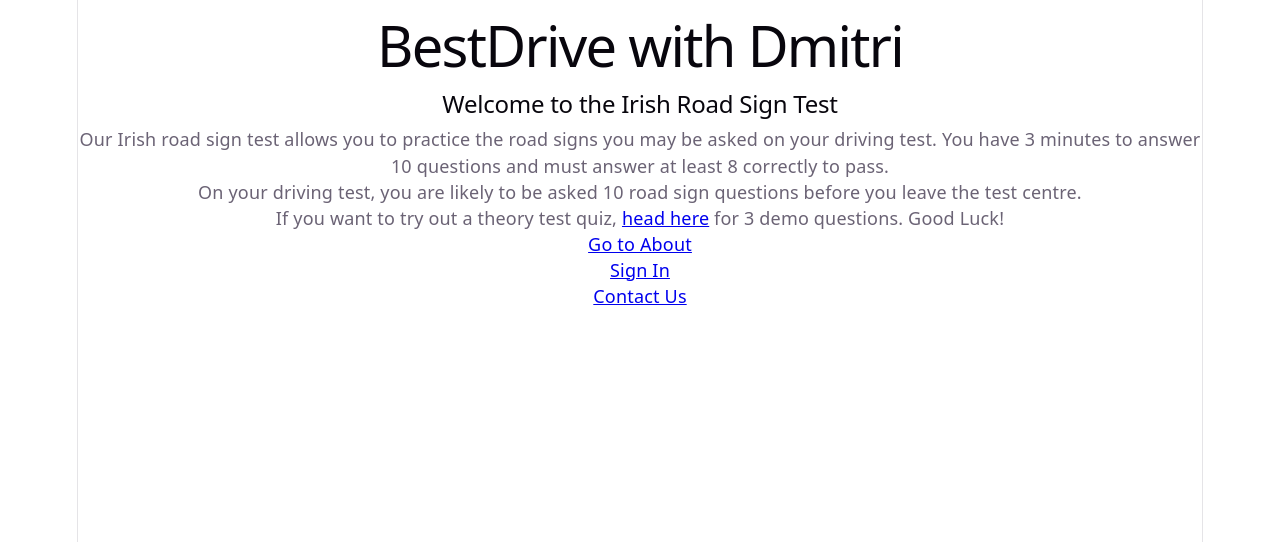
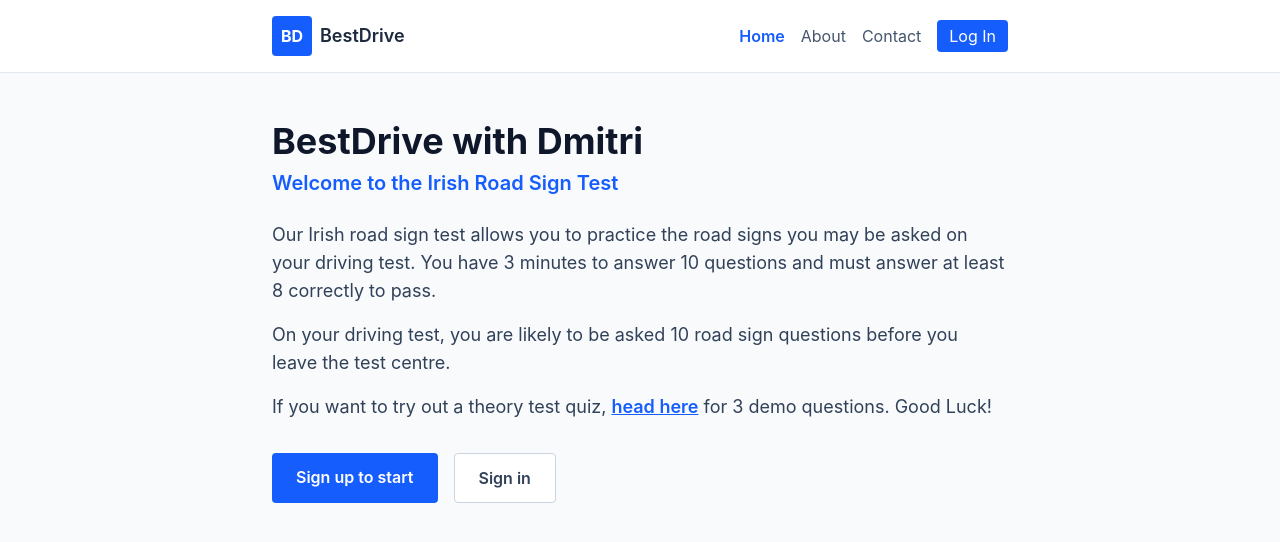
Before and after one commit to Dmitriko15/road-signs-quiz, a React (Vite) app in the folder road-signs-quiz/: page / in a window 1280 px wide. Shown: the top 542 px of the page. Built offline with nearby package versions, Linux system fonts and the light colour scheme.

Commit message:
Added Tailwind, Header, Layout and fixed some minor issues after applying styling in Home page

```diff
--- a/road-signs-quiz/index.html
+++ b/road-signs-quiz/index.html
@@ -4,7 +4,7 @@
     <meta charset="UTF-8" />
     <link rel="icon" type="image/svg+xml" href="/favicon.svg" />
     <meta name="viewport" content="width=device-width, initial-scale=1.0" />
-    <title>road-signs-quiz</title>
+    <title>BestDrive – Irish Road Sign Test</title>
   </head>
   <body>
     <div id="root"></div>
--- a/road-signs-quiz/src/App.jsx
+++ b/road-signs-quiz/src/App.jsx
@@ -1,4 +1,3 @@
-import './App.css'
 import { AuthProvider } from './context/AuthContext'
 import { BrowserRouter, Routes, Route } from 'react-router-dom'
 import { ProtectedRoute } from './components/ProtectedRoutes'
@@ -10,12 +9,14 @@ import Login from './pages/Login'
 import Account from './pages/Account'
 import Exam from './pages/Exam'
 import Demo from './attempt/Demo'
+import Layout from './components/Layout'
 
 function App() {
   return (
     <BrowserRouter>
       <AuthProvider>
         <Routes>
+          <Route element={<Layout />}>
             <Route path="/" element={<Home />} />
             <Route path="/about" element={<About />} />
             <Route path="/contact" element={<Contact />} />
@@ -24,6 +25,7 @@ function App() {
             <Route path="/demo" element={<Demo />} />
             <Route path="/account" element={<ProtectedRoute><Account /></ProtectedRoute>} />
             <Route path="/exam" element={<ProtectedRoute><Exam /></ProtectedRoute>} />
+          </Route>
         </Routes>
       </AuthProvider>
     </BrowserRouter>
--- /dev/null
+++ b/road-signs-quiz/src/components/Header.jsx
@@ -0,0 +1,54 @@
+import { Link, NavLink, useNavigate } from 'react-router-dom'
+import { useAuth } from '../context/AuthContext'
+
+function navClass({ isActive }) {
+    return isActive
+        ? 'font-semibold text-blue-600'
+        : 'text-slate-600 hover:text-blue-600'
+}
+
+function Header() {
+    const { user, handleLogout } = useAuth()
+    const navigate = useNavigate()
+
+    function onLogout() {
+        handleLogout()
+        navigate('/')
+    }
+
+    return (
+        <header className="border-b border-slate-200 bg-white">
+            <div className="mx-auto flex max-w-3xl flex-wrap items-center justify-between gap-4 p-4">
+                <Link to="/" className="flex items-center gap-2">
+                    <div className="flex h-10 w-10 items-center justify-center rounded bg-blue-600 font-bold text-white">
+                        BD
+                    </div>
+                    <span className="text-lg font-semibold text-slate-800">BestDrive</span>
+                </Link>
+
+                <nav className="flex flex-wrap items-center gap-4">
+                    <NavLink to="/" end className={navClass}>Home</NavLink>
+                    <NavLink to="/about" className={navClass}>About</NavLink>
+                    <NavLink to="/contact" className={navClass}>Contact</NavLink>
+
+                    {user ? (
+                        <>
+                            <NavLink to="/account" className={navClass}>Account</NavLink>
+                            <button onClick={onLogout} className="rounded border border-slate-300 px-3 py-1 text-slate-700 hover:bg-slate-100">
+                                Logout
+                            </button>
+                        </>
+                    ):(
+                        <>
+                            <Link to="/login" className="rounded bg-blue-600 px-3 py-1 text-white hover:bg-blue-700">
+                                Log In
+                            </Link>
+                        </>
+                    )}
+                </nav>
+            </div>
+        </header>
+    )
+}
+
+export default Header
--- /dev/null
+++ b/road-signs-quiz/src/components/Layout.jsx
@@ -0,0 +1,15 @@
+import { Outlet } from 'react-router-dom'
+import Header from './Header'
+
+function Layout() {
+    return (
+        <div className="min-h-screen bg-slate-50 text-slate-800">
+            <Header />
+            <main className="mx-auto max-w-3xl p-4">
+                <Outlet />
+            </main>
+        </div>
+    )
+}
+
+export default Layout
--- a/road-signs-quiz/src/data/userStore.js
+++ b/road-signs-quiz/src/data/userStore.js
@@ -10,7 +10,7 @@ saveAttempt() - add completed quiz attempt to current user's account
 
 DATA SHAPE (stored in localStorage under 'users')
 User:    { id, email, password, attempts: [] }
-Attempt: { date (ISO string), score, total, passed (boolean), answers: [] }
+Attempt: { date (ISO string), score, total, passed (boolean), answers: [{ questionId, selectedIndex, correct }] }
 */
 
 const USERS_KEY = 'users'
--- a/road-signs-quiz/src/index.css
+++ b/road-signs-quiz/src/index.css
@@ -1,111 +1 @@
-:root {
-  --text: #6b6375;
-  --text-h: #08060d;
-  --bg: #fff;
-  --border: #e5e4e7;
-  --code-bg: #f4f3ec;
-  --accent: #aa3bff;
-  --accent-bg: rgba(170, 59, 255, 0.1);
-  --accent-border: rgba(170, 59, 255, 0.5);
-  --social-bg: rgba(244, 243, 236, 0.5);
-  --shadow:
-    rgba(0, 0, 0, 0.1) 0 10px 15px -3px, rgba(0, 0, 0, 0.05) 0 4px 6px -2px;
-
-  --sans: system-ui, 'Segoe UI', Roboto, sans-serif;
-  --heading: system-ui, 'Segoe UI', Roboto, sans-serif;
-  --mono: ui-monospace, Consolas, monospace;
-
-  font: 18px/145% var(--sans);
-  letter-spacing: 0.18px;
-  color-scheme: light dark;
-  color: var(--text);
-  background: var(--bg);
-  font-synthesis: none;
-  text-rendering: optimizeLegibility;
-  -webkit-font-smoothing: antialiased;
-  -moz-osx-font-smoothing: grayscale;
-
-  @media (max-width: 1024px) {
-    font-size: 16px;
-  }
-}
-
-@media (prefers-color-scheme: dark) {
-  :root {
-    --text: #9ca3af;
-    --text-h: #f3f4f6;
-    --bg: #16171d;
-    --border: #2e303a;
-    --code-bg: #1f2028;
-    --accent: #c084fc;
-    --accent-bg: rgba(192, 132, 252, 0.15);
-    --accent-border: rgba(192, 132, 252, 0.5);
-    --social-bg: rgba(47, 48, 58, 0.5);
-    --shadow:
-      rgba(0, 0, 0, 0.4) 0 10px 15px -3px, rgba(0, 0, 0, 0.25) 0 4px 6px -2px;
-  }
-
-  #social .button-icon {
-    filter: invert(1) brightness(2);
-  }
-}
-
-body {
-  margin: 0;
-}
-
-#root {
-  width: 1126px;
-  max-width: 100%;
-  margin: 0 auto;
-  text-align: center;
-  border-inline: 1px solid var(--border);
-  min-height: 100svh;
-  display: flex;
-  flex-direction: column;
-  box-sizing: border-box;
-}
-
-h1,
-h2 {
-  font-family: var(--heading);
-  font-weight: 500;
-  color: var(--text-h);
-}
-
-h1 {
-  font-size: 56px;
-  letter-spacing: -1.68px;
-  margin: 32px 0;
-  @media (max-width: 1024px) {
-    font-size: 36px;
-    margin: 20px 0;
-  }
-}
-h2 {
-  font-size: 24px;
-  line-height: 118%;
-  letter-spacing: -0.24px;
-  margin: 0 0 8px;
-  @media (max-width: 1024px) {
-    font-size: 20px;
-  }
-}
-p {
-  margin: 0;
-}
-
-code,
-.counter {
-  font-family: var(--mono);
-  display: inline-flex;
-  border-radius: 4px;
-  color: var(--text-h);
-}
-
-code {
-  font-size: 15px;
-  line-height: 135%;
-  padding: 4px 8px;
-  background: var(--code-bg);
-}
+@import "tailwindcss";
--- a/road-signs-quiz/src/pages/About.jsx
+++ b/road-signs-quiz/src/pages/About.jsx
@@ -1,5 +1,3 @@
-import { Link } from 'react-router-dom'
-
 function About() {
     return (
         <div>
@@ -14,10 +12,9 @@ function About() {
             can track previous attempts and retry the quiz until you pass.
             </p>
             <p>
-            Built with React, React Router, and browser localStorage for account
+            Built with React, React Router, styled with Tailwind CSS and browser localStorage for account
             and quiz data — no backend server required.
             </p>
-            <Link to="/">Back to Home</Link>
         </div>
     )
 }
--- a/road-signs-quiz/src/pages/Account.jsx
+++ b/road-signs-quiz/src/pages/Account.jsx
@@ -3,7 +3,7 @@ import { Link } from 'react-router-dom'
 
 
 function Account() {
-    const {user, handleLogout} = useAuth()
+    const {user} = useAuth()
 
     return (
         <div>
@@ -19,7 +19,6 @@ function Account() {
                 </ul>
             )}
             <Link to="/exam">Start Your Exam</Link>
-            <button onClick={handleLogout}>Logout</button>
         </div>
     )
 }
--- a/road-signs-quiz/src/pages/Contact.jsx
+++ b/road-signs-quiz/src/pages/Contact.jsx
@@ -1,5 +1,3 @@
-import { Link } from 'react-router-dom'
-
 function Contact() {
     return (
         <div>
@@ -9,7 +7,6 @@ function Contact() {
                 <li>Email: dmitri.konev@mycit.com</li>
                 <li>Student ID: R0****80</li>
             </ul>
-            <Link to="/">Back to Home</Link>
         </div>
     )
 }
--- a/road-signs-quiz/src/pages/Home.jsx
+++ b/road-signs-quiz/src/pages/Home.jsx
@@ -1,12 +1,12 @@
 import { Link } from 'react-router-dom'
-//import Demo from './attempt/Demo'
-
 
 function Home() {
     return (
-        <div>
-            <h1>BestDrive with Dmitri</h1>
-            <h2>Welcome to the Irish Road Sign Test</h2>
+        <section className='py-8'>
+            <h1 className="text-4xl font-bold text-slate-900">BestDrive with Dmitri</h1>
+            <h2 className="mt-2 text-xl font-semibold text-blue-600">Welcome to the Irish Road Sign Test</h2>
+
+            <div className="mt-6 space-y-4 text-lg text-slate-700">
                 <p>Our Irish road sign test allows you to practice the road signs you may be asked
                 on your driving test. You have 3 minutes to answer 10 questions and must answer
                 at least 8 correctly to pass.
@@ -15,14 +15,15 @@ function Home() {
                 On your driving test, you are likely to be asked 10 road sign questions before you leave the test centre.
                 </p>
                 <p>
-            If you want to try out a theory test quiz, <Link to="/demo">head here</Link> for 3 demo questions.
+                If you want to try out a theory test quiz, {' '}<Link to="/demo" className="font-semibold text-blue-600 underline hover:text-blue-800">head here</Link>{' '} for 3 demo questions.
                 Good Luck!</p>
-            <Link to="/about">Go to About</Link>
-            <br />
-            <Link to="/login">Sign In</Link>
-            <br />
-            <Link to="/contact">Contact Us</Link>
             </div>
+
+            <div className="mt-8 flex flex-wrap gap-4">
+                <Link to="/signup" className="rounded bg-blue-600 px-6 py-3 font-semibold text-white hover:bg-blue-700">Sign up to start</Link>
+                <Link to="/login" className="rounded border border-slate-300 bg-white px-6 py-3 font-semibold text-slate-700 hover:bg-slate-100">Sign in</Link>
+            </div>
+        </section>
     )
 }
 
```
Also changed, not shown: road-signs-quiz/src/data/questions.js (+4 -4 lines). Lines whose indentation alone changed are shown as unchanged.
